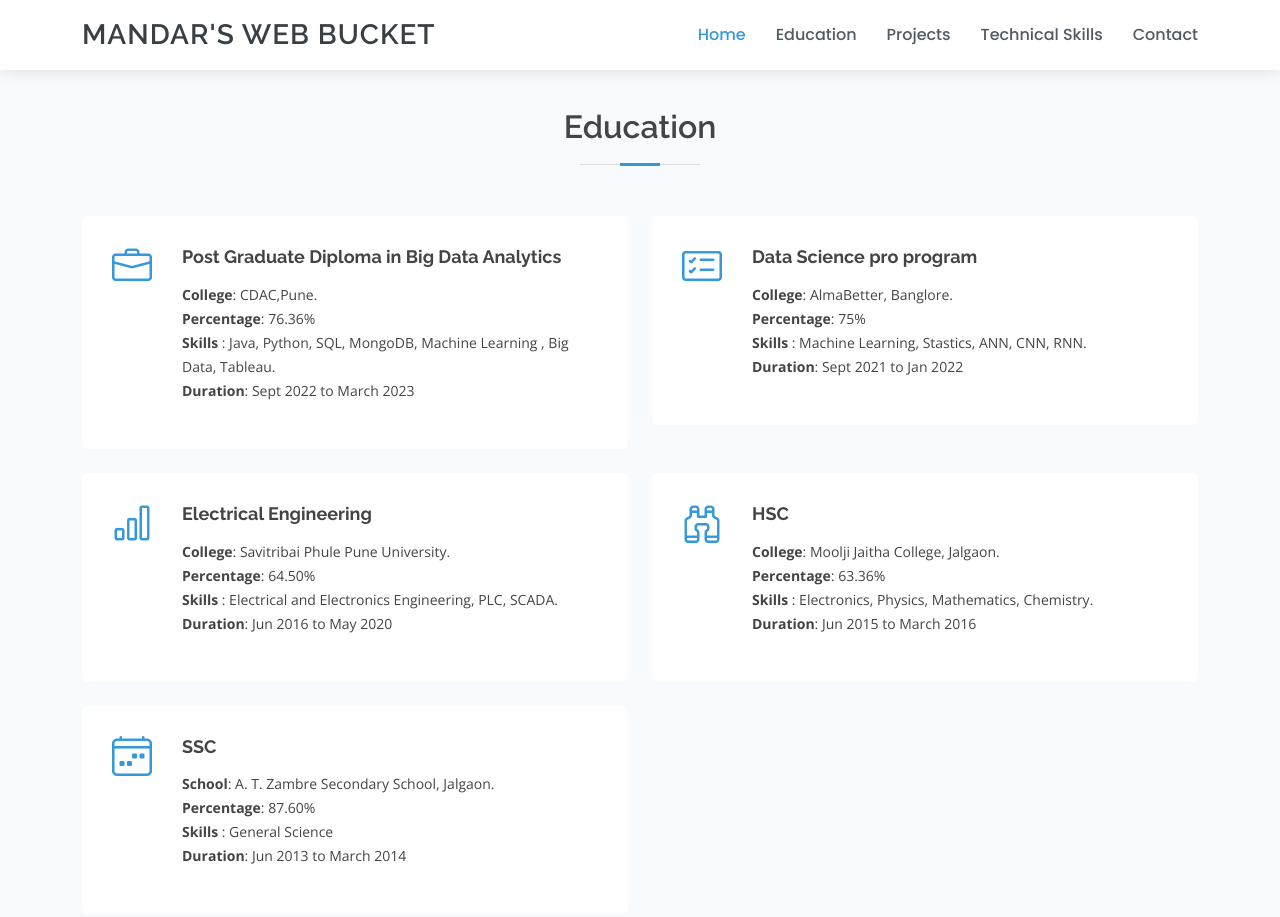
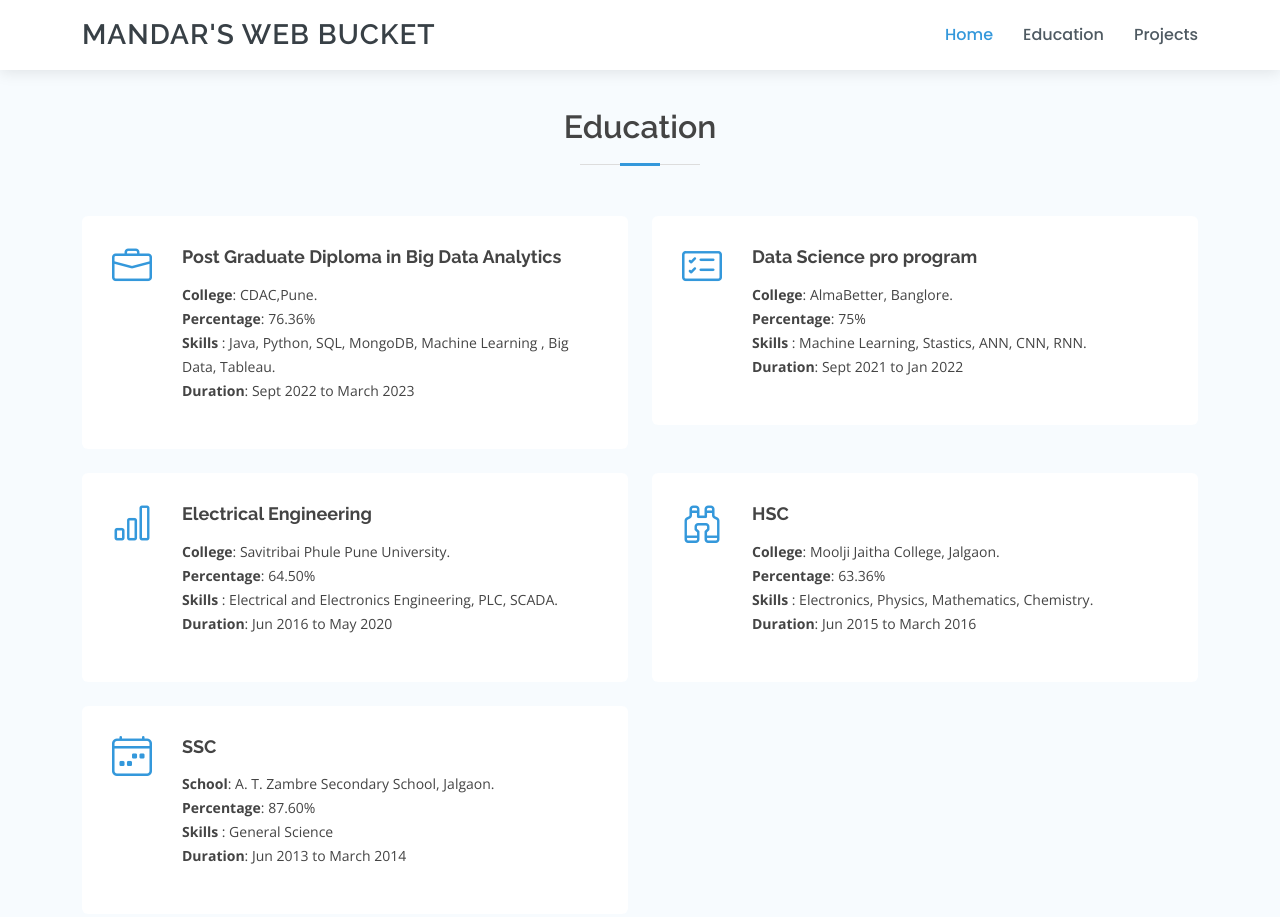
Before and after one commit to Mandarhp77/staticweb, a plain HTML site: page edu.html in a window 1280 px wide. Shown: the top 917 px of the page. Drawn offline with nearby package versions, Linux system fonts and the light colour scheme.

Commit message:
Update edu.html

```diff
--- a/edu.html
+++ b/edu.html
@@ -53,8 +53,6 @@
           <li><a class="nav-link scrollto active" href="index.html">Home</a></li>
           <li><a class="nav-link scrollto " href="edu.html">Education</a></li>
           <li><a class="nav-link scrollto " href="proj.html">Projects</a></li>
-          <li><a class="nav-link scrollto " href="#Skills">Technical Skills</a></li>
-          <li><a class="nav-link scrollto" href="#contact">Contact</a></li>
         </ul>
         <i class="bi bi-list mobile-nav-toggle"></i>
       </nav><!-- .navbar -->
```
